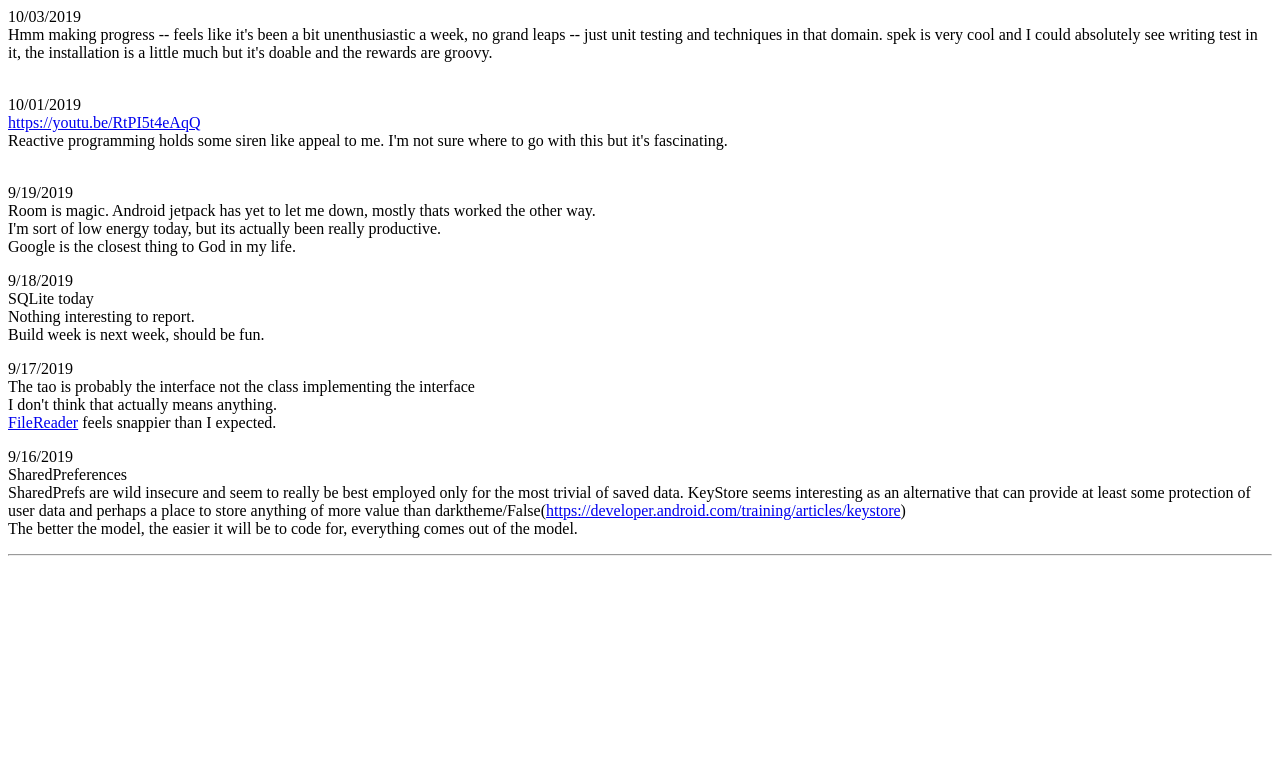
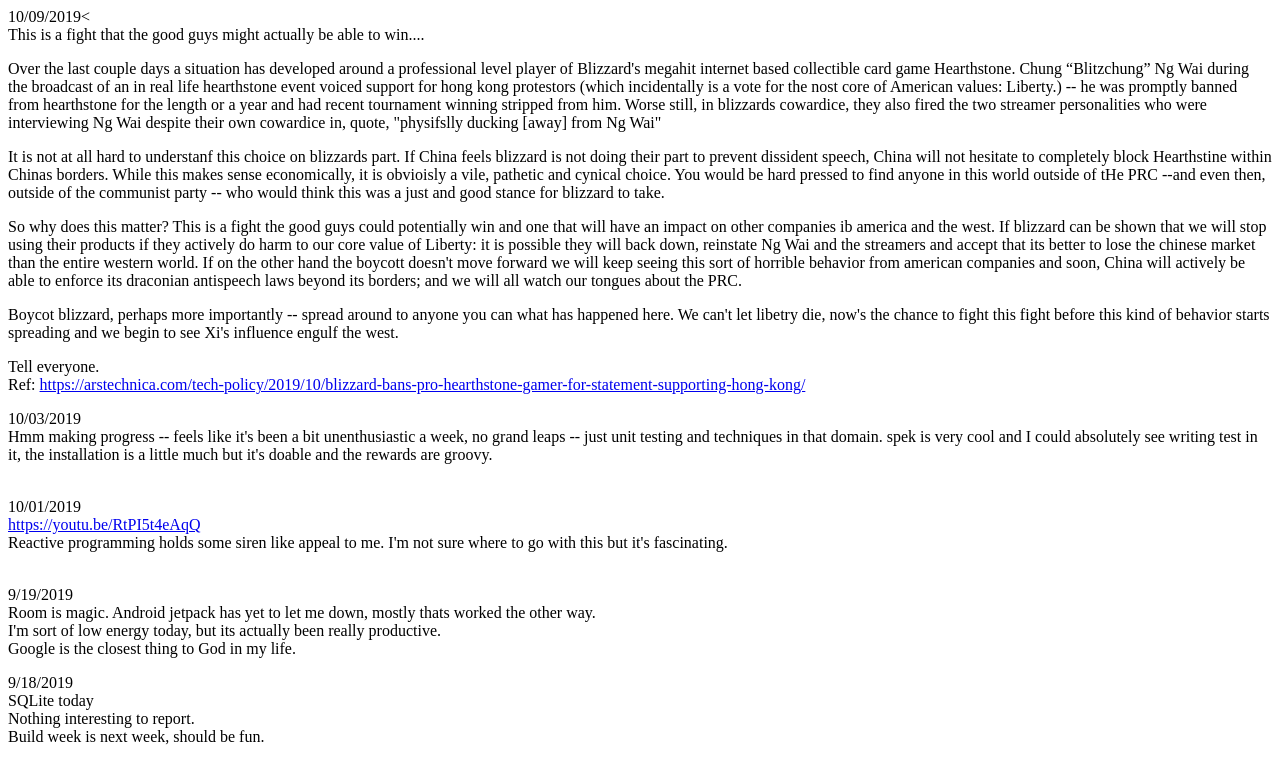
Before and after one commit to stilljack/stilljack.github.io, a plain HTML site: page index.html in a window 1280 px wide. Shown: the top 759 px of the page. Drawn offline with Linux system fonts and the light colour scheme.

Commit message:
Update index.html

```diff
--- a/index.html
+++ b/index.html
@@ -3,6 +3,26 @@
 <title>Daily Reflections/Raw HTML editing</title>
 </head>
 <body>
+
+        <p>10/09/2019<<br>
+        This is a fight that the good guys might actually be able to win....
+<br><p>
+Over the last couple days a situation has developed around a professional level player of Blizzard's megahit internet based collectible card game Hearthstone. Chung “Blitzchung” Ng Wai during the broadcast of an in real life hearthstone event voiced support for hong kong protestors (which incidentally is a vote for the nost core of American values: Liberty.) -- he was promptly banned from hearthstone for the length or a year and had recent tournament winning stripped from him. Worse still, in blizzards cowardice, they also fired the two streamer personalities who were interviewing Ng Wai despite their own cowardice in, quote, "physifslly ducking [away] from Ng Wai"
+        <br><p>
+It is not at all hard to understanf this choice on blizzards part. If China feels blizzard is not doing their part to prevent dissident speech, China will not hesitate to completely block Hearthstine within Chinas borders. While this makes sense economically, it is obvioisly a vile, pathetic and cynical choice. You would be hard pressed to find anyone in this world outside of tHe PRC --and even then, outside of the communist party -- who would think this was a just and good stance for blizzard to take.
+<br><p>
+So why does this matter? This is a fight the good guys could potentially win and one that will have an impact on other companies ib america and the west. If blizzard can be shown that we will stop using their products if they actively do harm to our core value of Liberty: it is possible they will back down, reinstate Ng Wai and the streamers and accept that its better to lose the chinese market than the entire western world. If on the other hand the boycott doesn't move forward we will keep seeing this sort of horrible behavior from american companies and soon, China will actively be able to enforce its draconian antispeech laws beyond its borders; and we will all watch our tongues about the PRC.
+<br><p>
+Boycot blizzard, perhaps more importantly -- spread around to anyone you can what has happened here. We can't let libetry die, now's the chance to fight this fight before this kind of behavior starts spreading and we begin to see Xi's influence engulf the west.
+<br><p>
+Tell everyone.
+        <br>Ref: <a href="https://arstechnica.com/tech-policy/2019/10/blizzard-bans-pro-hearthstone-gamer-for-statement-supporting-hong-kong/">https://arstechnica.com/tech-policy/2019/10/blizzard-bans-pro-hearthstone-gamer-for-statement-supporting-hong-kong/</a>
+        <br>
+
+
+
+
+
         <p>10/03/2019<br>
         Hmm making progress -- feels like it's been a bit unenthusiastic a week, no grand leaps -- just unit testing and techniques in that domain.
 spek is very cool and I could absolutely see writing test in it, the installation is a little much but it's doable and the rewards are groovy.<br><br>
```
